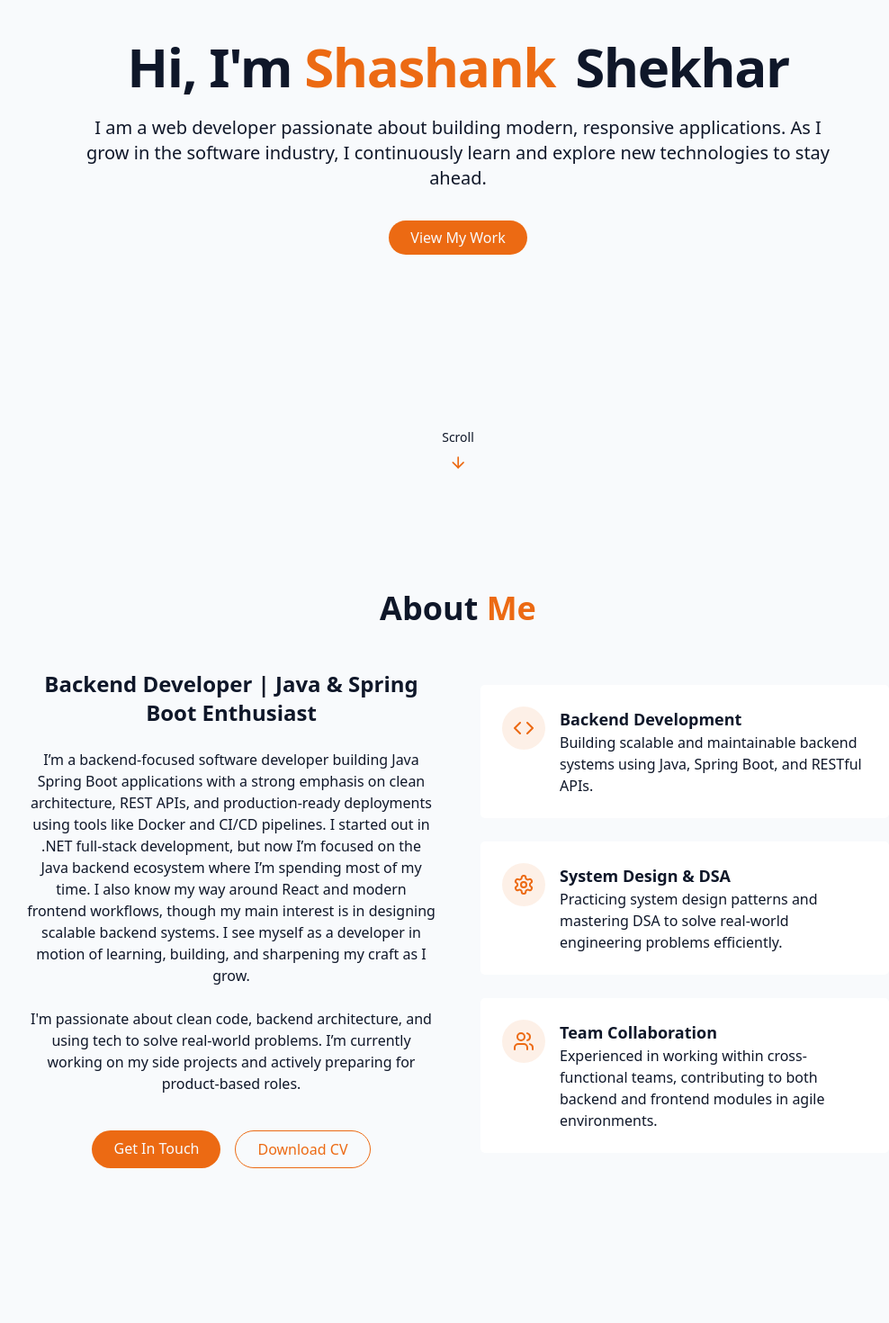
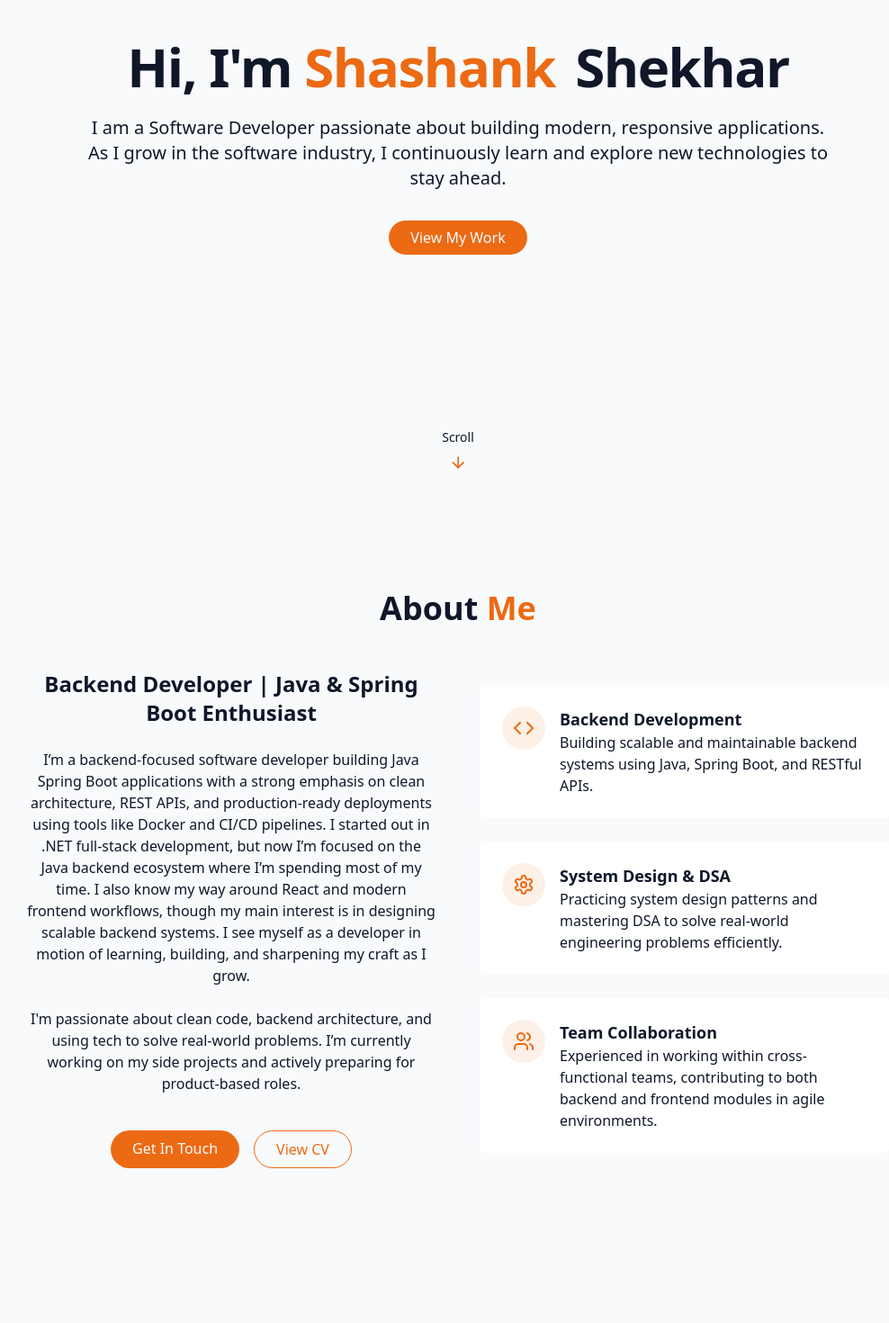
Before and after one commit to imsunnnyyy/Portfolio, a React (Vite) app: page / in a window 1280 px wide. Shown: the part 240-1710 px from the top of the page at 90% size, without its empty margins (131-1119 px from the left). Built offline with nearby package versions, Linux system fonts and the light colour scheme.

Commit message:
LinkedIn Link Fix

```diff
--- a/src/components/AboutSection.jsx
+++ b/src/components/AboutSection.jsx
@@ -30,7 +30,7 @@ export const AboutSection = () => {
                 href="https://flowcv.com/resume/4fd5ukbwnh7t"
                 className="px-6 py-2 rounded-full border border-primary text-primary hover:bg-primary/10 transition-colors duration-300"
               >
-                Download CV
+                View CV
               </a>
             </div>
           </div>
--- a/src/components/ContactSection.jsx
+++ b/src/components/ContactSection.jsx
@@ -109,7 +109,7 @@ export const ContactSection = () => {
             <div className="pt-8">
               <h4 className="font-medium mb-4">Connect With Me</h4>
               <div className="flex space-x-4 justify-center">
-                <a href="linkedin.com/in/shashank-shekhar-192593178" target="_blank"><Linkedin /></a>
+                <a href="www.linkedin.com/in/shashank-shekhar-192593178" target="_blank"><Linkedin /></a>
                 <a href="https://x.com/imsunnnyyy" target="_blank"><Twitter /></a>
               </div>
             </div>
--- a/src/components/HeroSection.jsx
+++ b/src/components/HeroSection.jsx
@@ -21,7 +21,7 @@ export const HeroSection = () => {
           </h1>
 
           <p className="text-lg md:text-xl text-muted-foreground max-2-2xl mx-auto opacity-0 animate-fade-in-delay-3">
-            I am a web developer passionate about building modern, responsive applications.
+            I am a Software Developer passionate about building modern, responsive applications.
              As I grow in the software industry,
              I continuously learn and explore new technologies to stay ahead.
           </p>
```
